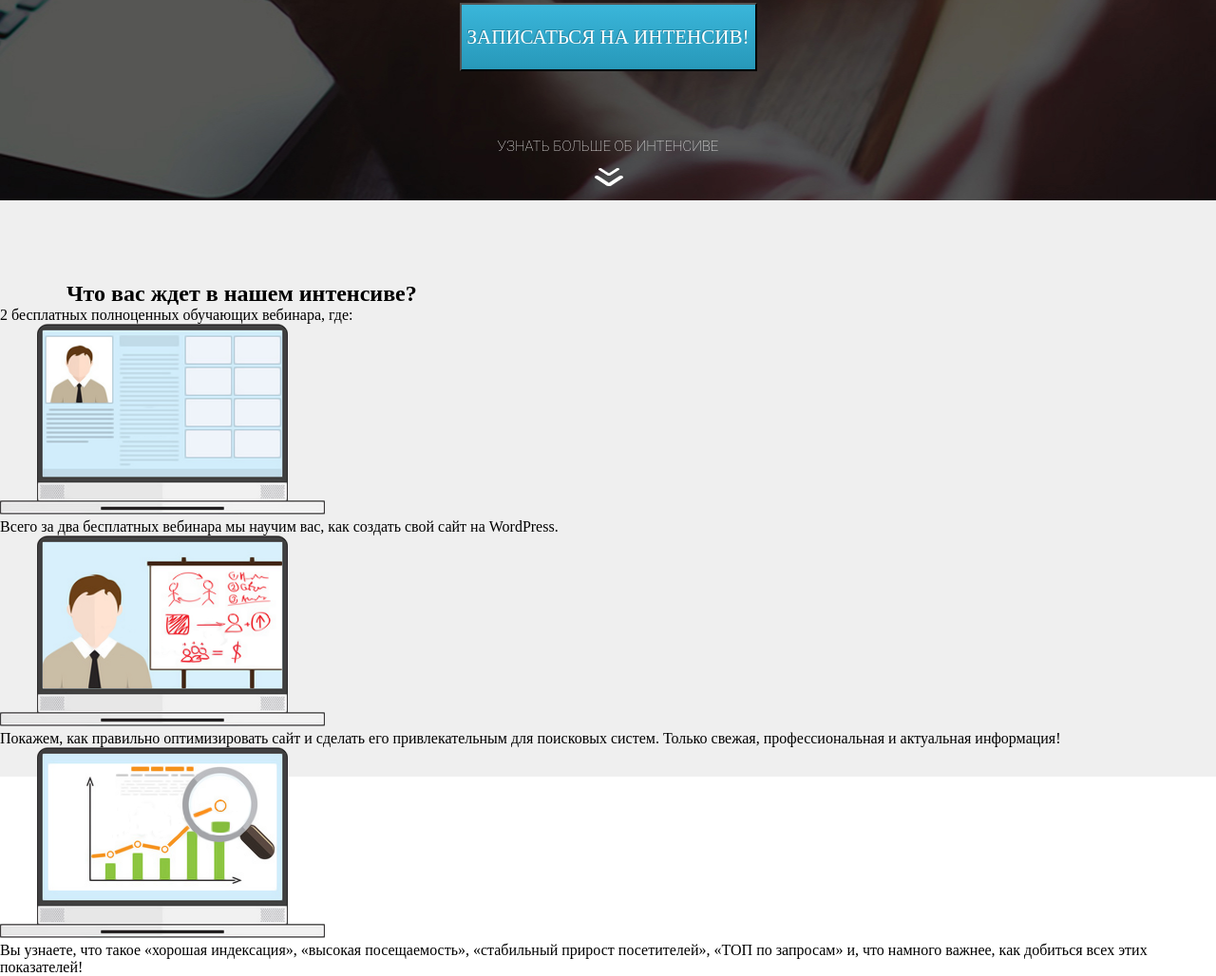
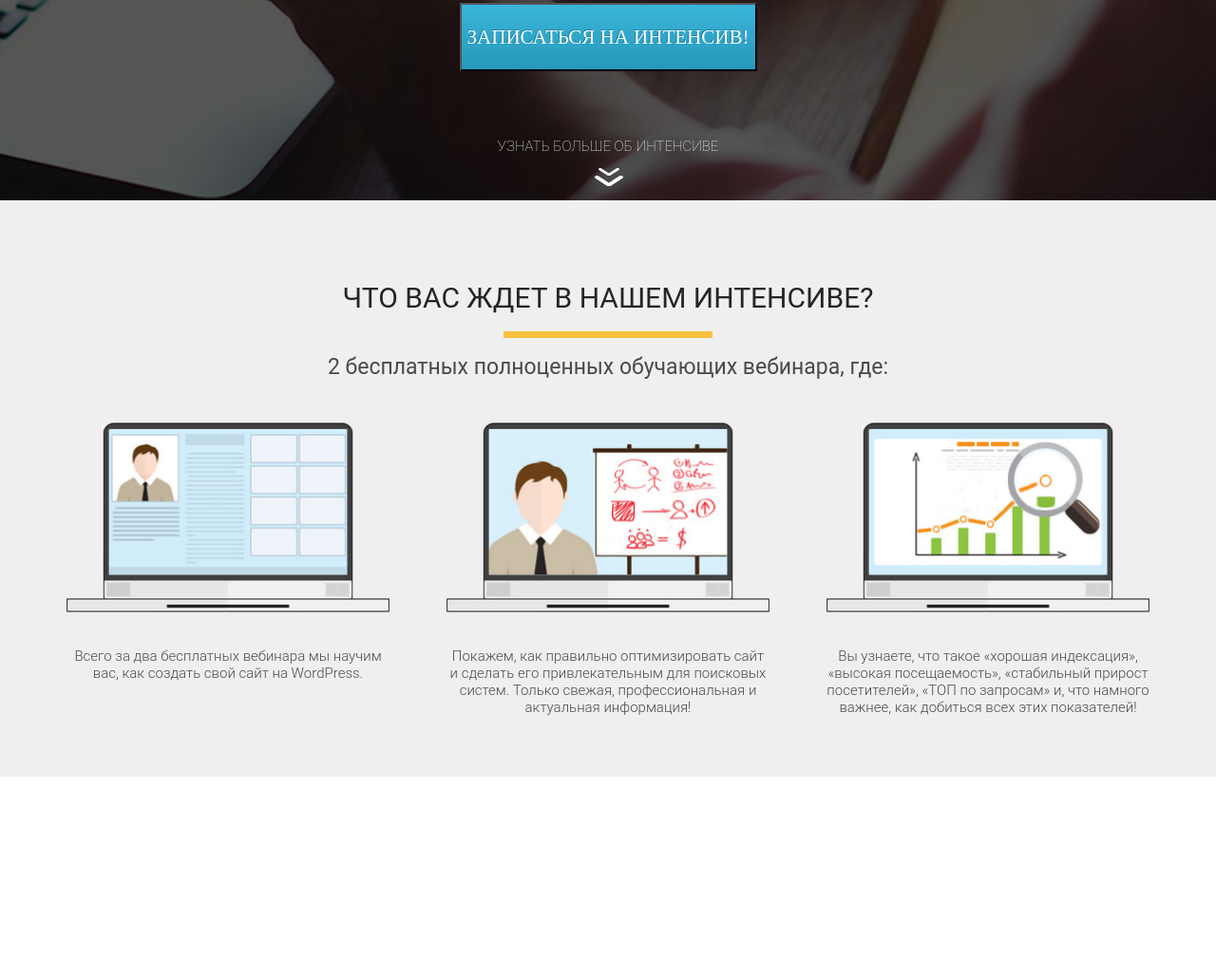
Before and after one commit to Vendjin/layouts_lerning, a plain HTML site: page wordpress/src/index.html in a window 1280 px wide. Shown: the part 589-1617 px from the top of the page at 95% size. After the commit the page ends 1407 px from the top, so only its background shows below. Drawn offline with Linux system fonts and the light colour scheme.

Commit message:
флекс бокс

```diff
--- a/wordpress/src/css/style.css
+++ b/wordpress/src/css/style.css
@@ -3,7 +3,7 @@
 	margin: 0;
 	padding: 0;
 }
-
+/* блок css для того что бы элементы были сгруппированны в центре, в основной части сайта */
 .container {
 	width: 1140px;
 	/* лавхак устанвоки блочных элементов по центру */
@@ -100,7 +100,7 @@ h2.title {
 	background-image: linear-gradient(to top, #2798b9 0%, #3ab6da 100%);
 
 	font-family: "RobotoCondensed";
-    color: #FFFFFF;
+	color: #ffffff;
 	font-size: 21px;
 	line-height: 24px;
 	text-transform: uppercase;
@@ -111,28 +111,82 @@ h2.title {
 	cursor: pointer;
 }
 
-.more{
+.more {
 	margin-top: 70px;
 }
 
-.more .more_text{
-    font-family: 'Roboto';
+.more .more_text {
+	font-family: "Roboto";
 	font-style: normal;
 	font-weight: 100;
 	font-size: 15px;
 	text-align: center;
 	text-transform: uppercase;
-    color: #FFFFFF;
+	color: #ffffff;
 }
 
-.more .more_img{
+.more .more_img {
 	display: block;
 	margin: 0 auto;
 	margin-top: 13px;
 }
 
-.weiting{
+.waiting {
 	height: 607px;
-    background: #EFEFEF;
+
+	background: #efefef;
 	padding: 85px 0 75px;
 }
+
+.waiting .waiting_header {
+	color: #252525;
+	font-family: "Roboto";
+	font-size: 30px;
+	font-weight: 400;
+	text-transform: uppercase;
+	text-align: center;
+}
+
+.waiting .yelow_divider {
+	width: 220px;
+	height: 7px;
+	background: #f9bf3b;
+	margin: 0 auto;
+	margin-top: 18px;
+}
+
+.waiting .waiting_subheader {
+	font-family: "Roboto";
+	font-weight: 400;
+	font-size: 23px;
+	text-align: center;
+	margin-top: 17px;
+	color: #4a4a4a;
+}
+
+.waiting .waiting_wraper {
+	display: flex;
+	justify-content: space-between;
+	margin-top: 45px;
+
+}
+
+.waiting .waiting_wraper .waiting_item{
+	width: 340px;
+	text-align: center;
+}
+
+/* делаем так что бы картинки не первышали размер родительского блока */
+.waiting .waiting_wraper .waiting_item .waiting_img{
+	/* рамер картинки будет 100% от родителя, те не будет вылезать за приделы */
+	width: 100%;
+}
+
+.waiting .waiting_wraper .waiting_item .waiting_description{
+	margin-top: 33px;
+	font-family: 'Roboto';
+	font-weight: 300;
+	font-size: 15px;
+	text-align: center;
+	color: #4A4A4A;
+}
--- a/wordpress/src/index.html
+++ b/wordpress/src/index.html
@@ -42,12 +42,15 @@
 			</div>
 		</section>
 
-		<section class="weiting">
+		<section class="waiting">
 			<div class="container">
 				<h2 class="waiting_header">Что вас ждет в нашем интенсиве?</h2>
+
+				<div class="yelow_divider"></div>
+
+				<div class="waiting_subheader">
+					2 бесплатных полноценных обучающих вебинара, где:
 				</div>
-			<div class="yelow_divider"></div>
-			<div class="waiting subheader">2 бесплатных полноценных обучающих вебинара, где:</div>
 				<!-- шорткат emmot для структуры ниже.waiting_wraper>.waiting_item*3>img.waiting_img+.waiting_description -->
 				<div class="waiting_wraper">
 					<div class="waiting_item">
@@ -69,8 +72,9 @@
 							class="waiting_img"
 						/>
 						<div class="waiting_description">
-						Покажем, как правильно оптимизировать сайт и сделать его привлекательным для
-						поисковых систем. Только свежая, профессиональная и актуальная информация!
+							Покажем, как правильно оптимизировать сайт и сделать его привлекательным
+							для поисковых систем. Только свежая, профессиональная и актуальная
+							информация!
 						</div>
 					</div>
 
@@ -82,11 +86,13 @@
 						/>
 						<div class="waiting_description">
 							Вы узнаете, что такое «хорошая индексация», «высокая посещаемость»,
-						«стабильный прирост посетителей», «ТОП по запросам» и, что намного важнее,
-						как добиться всех этих показателей!
+							«стабильный прирост посетителей», «ТОП по запросам» и, что намного
+							важнее, как добиться всех этих показателей!
+						</div>
 					</div>
 				</div>
 			</div>
 		</section>
+
 	</body>
 </html>
```
Lines whose indentation alone changed are shown as unchanged.
